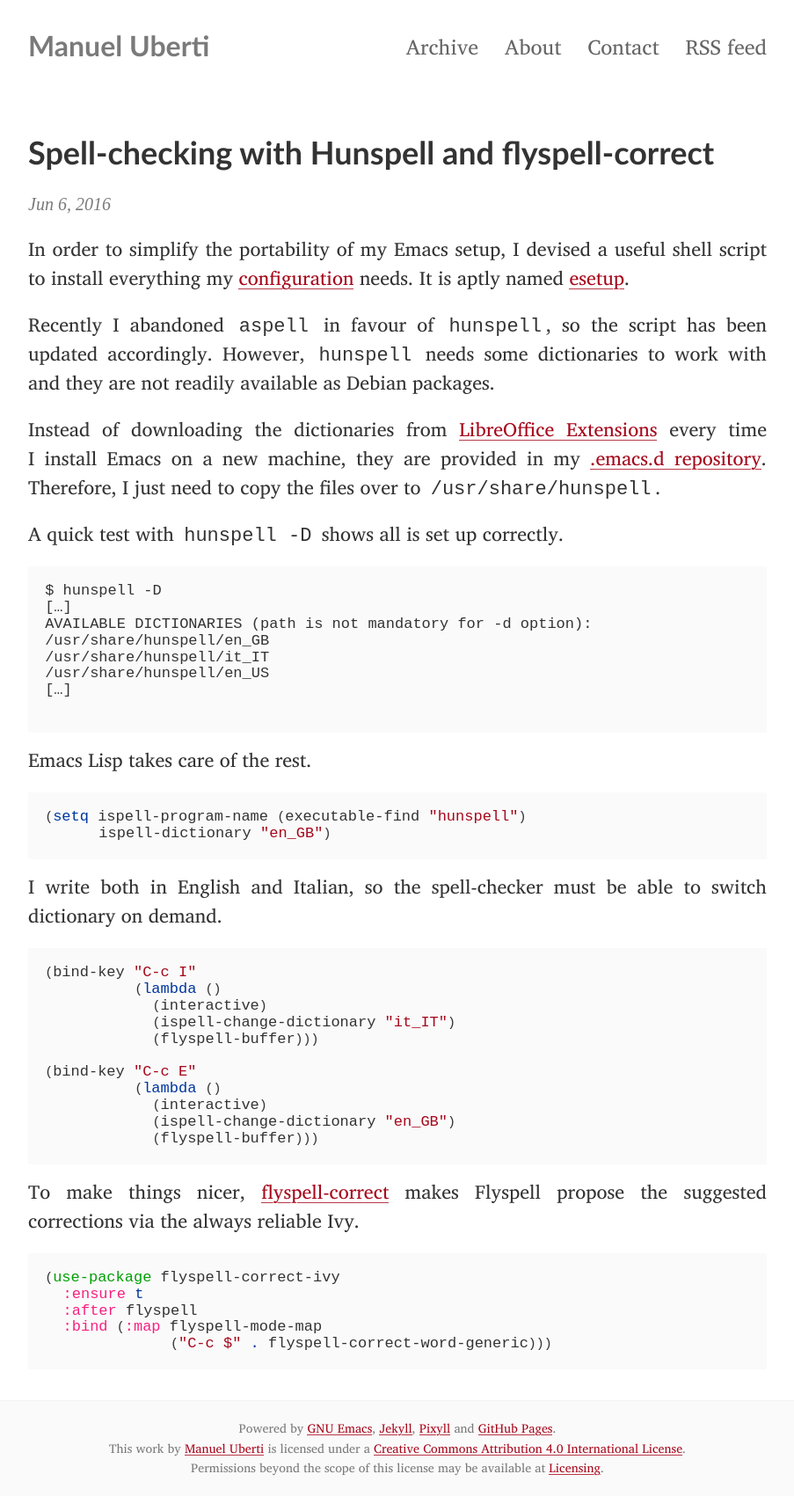
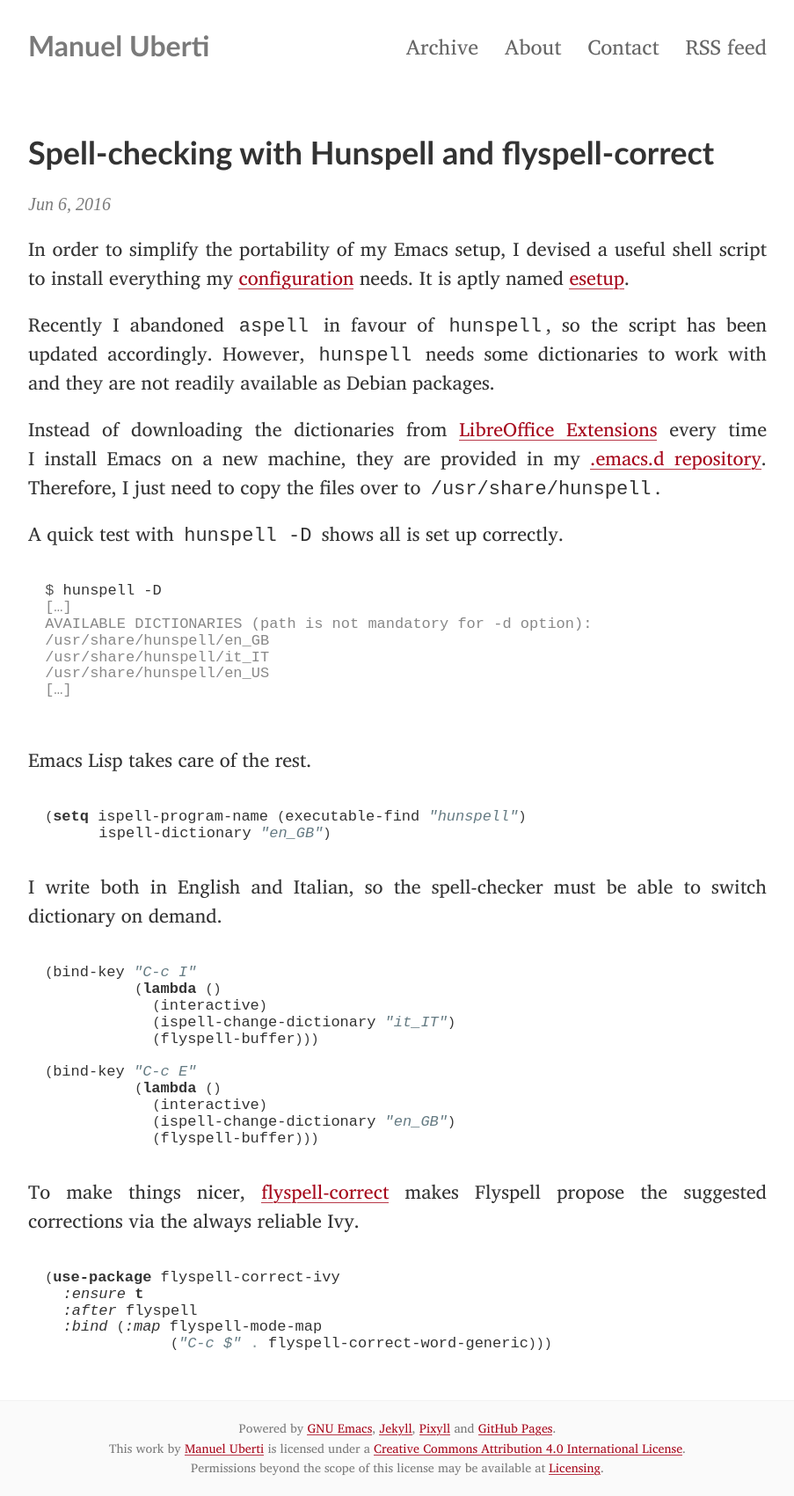
Before and after one commit to manuel-uberti/manuel-uberti.github.io, a Jekyll site: the page built from _posts/2016-06-06-spellchecksetup.md, in a window 1280 px wide. Shown: the whole page at 88% size, without its empty margins (188-1091 px from the left). Built offline with Jekyll 4.4.1, drawn with Linux system fonts in a browser that asks for light colours; some web fonts are replaced.

Commit message:
Try a monochrome syntax highlight

```diff
--- /dev/null
+++ b/_sass/basscss/_palette.scss
@@ -0,0 +1,17 @@
+// Color definitions for solarized
+$base03:    #002b36;
+$base02:    #073642;
+$base01:    #586e75;
+$base00:    #657b83;
+$base0:     #839496;
+$base1:     #93a1a1;
+$base2:     #eee8d5;
+$base3:     #fdf6e3;
+$yellow:    #b58900;
+$orange:    #cb4b16;
+$red:       #dc322f;
+$magenta:   #d33682;
+$violet:    #6c71c4;
+$blue:      #268bd2;
+$cyan:      #2aa198;
+$green:     #859900;
--- a/_sass/basscss/_syntax-highlighting.scss
+++ b/_sass/basscss/_syntax-highlighting.scss
@@ -1,119 +1,76 @@
+/**
+ * Syntax highlighting styles
+ */
+$grey-color:       #839496;
+$grey-color-light: #93a1a1;
+$grey-color-dark:  #657b83;
+$text-color:       #333;
+
 .highlight {
-  -webkit-text-size-adjust: none;
+  background: none;
+  @extend %vertical-rhythm !optional;
+
+  .highlighter-rouge & {
+    background: none;
+  }
+
+  .c     { color: $grey-color-light; font-style: italic } // Comment
+  .err   { color: #a61717; background-color: #e3d2d2 } // Error
+  .k     { font-weight: bold } // Keyword
+  .o     { color: $grey-color; font-weight: normal } // Operator
+  .cm    { color: $grey-color-light; font-style: italic } // Comment.Multiline
+  .cp    { color: $grey-color-light; font-style: italic; font-weight: bold } // Comment.Preproc
+  .c1    { color: $grey-color-light; font-style: italic } // Comment.Single
+  .cs    { color: $grey-color-light; font-weight: bold; font-style: italic } // Comment.Special
+  .gd    { color: $text-color; text-decoration: line-through; } // Generic.Deleted
+  .gd .x { color: $text-color; text-decoration: line-through; } // Generic.Deleted.Specific
+  .ge    { font-style: italic } // Generic.Emph
+  .gr    { color: #a00 } // Generic.Error
+  .gh    { color: #999 } // Generic.Heading
+  .gi    { color: #000; background-color: #dfd } // Generic.Inserted
+  .gi .x { color: #000; background-color: #afa } // Generic.Inserted.Specific
+  .go    { color: #888 } // Generic.Output
+  .gp    { color: #555 } // Generic.Prompt
+  .gs    { font-weight: bold } // Generic.Strong
+  .gu    { color: #aaa } // Generic.Subheading
+  .gt    { color: #a00 } // Generic.Traceback
+  .kc    { font-weight: bold } // Keyword.Constant
+  .kd    { font-weight: bold } // Keyword.Declaration
+  .kp    { font-weight: bold } // Keyword.Pseudo
+  .kr    { font-weight: bold } // Keyword.Reserved
+  .kt    { color: $text-color; font-weight: bold } // Keyword.Type
+  .m     { color: $text-color } // Literal.Number
+  .s     { color: $grey-color-dark; font-style: italic; } // Literal.String
+  .na    { color: $text-color } // Name.Attribute
+  .nb    { color: $text-color; font-weight: bold } // Name.Builtin
+  .nc    { color: $text-color; font-weight: bold } // Name.Class
+  .no    { color: $text-color; font-weight: bold } // Name.Constant
+  .ni    { color: $text-color; font-weight: normal } // Name.Entity
+  .ne    { color: $text-color; font-weight: normal } // Name.Exception
+  .nf    { color: $text-color; font-weight: normal } // Name.Function
+  .nn    { color: $text-color; font-weight: normal } // Name.Namespace
+  .nt    { color: $text-color; font-weight: normal } // Name.Tag
+  .nv    { color: $text-color; font-weight: normal } // Name.Variable
+  .ow    { font-weight: bold } // Operator.Word
+  .w     { color: $text-color } // Text.Whitespace
+  .mf    { color: $text-color } // Literal.Number.Float
+  .mh    { color: $text-color } // Literal.Number.Hex
+  .mi    { color: $text-color } // Literal.Number.Integer
+  .mo    { color: $text-color } // Literal.Number.Oct
+  .sb    { color: $grey-color-dark; font-style: italic } // Literal.String.Backtick
+  .sc    { color: $grey-color-dark; font-style: italic } // Literal.String.Char
+  .sd    { color: $grey-color-dark; font-style: italic } // Literal.String.Doc
+  .s2    { color: $grey-color-dark; font-style: italic } // Literal.String.Double
+  .se    { color: $grey-color-dark; font-style: italic } // Literal.String.Escape
+  .sh    { color: $grey-color-dark; font-style: italic } // Literal.String.Heredoc
+  .si    { color: $grey-color-dark; font-style: italic } // Literal.String.Interpol
+  .sx    { color: $grey-color-dark; font-style: italic } // Literal.String.Other
+  .sr    { color: $grey-color-dark; font-style: italic } // Literal.String.Regex
+  .s1    { color: $grey-color-dark; font-style: italic } // Literal.String.Single
+  .ss    { color: $text-color; font-style: italic } // Literal.String.Symbol
+  .bp    { color: #999 } // Name.Builtin.Pseudo
+  .vc    { color: $text-color } // Name.Variable.Class
+  .vg    { color: $text-color } // Name.Variable.Global
+  .vi    { color: $text-color } // Name.Variable.Instance
+  .il    { color: $text-color } // Literal.Number.Integer.Long
 }
-
-.highlight .c,
-.highlight .cs,
-.highlight .cm,
-.highlight .cp,
-.highlight .c1 {
-  color: $hljs-comment;
-  font-style: italic;
-}
-
-.highlight .k,
-.highlight .kc,
-.highlight .kd,
-.highlight .kn,
-.highlight .kr,
-.highlight .kt,
-.highlight .kp {
-  color: $hljs-keyword;
-}
-
-.highlight .na,
-.highlight .nb,
-.highlight .nc,
-.highlight .no,
-.highlight .nd,
-.highlight .ni,
-.highlight .ne,
-.highlight .nf,
-.highlight .nl,
-.highlight .nn,
-.highlight .nx {
-  color: $hljs-name;
-}
-
-.highlight .mi,
-.highlight .il {
-  color: $hljs-number;
-}
-
-.highlight .s,
-.highlight .sb,
-.highlight .sc,
-.highlight .sd,
-.highlight .s2,
-.highlight .s3,
-.highlight .sh,
-.highlight .si,
-.highlight .sx,
-.highlight .sr,
-.highlight .ss,
-.highlight .s1 {
-  color: $hljs-string;
-}
-
-.hljs-title,
-.hljs-id,
-.scss .hljs-preprocessor {
-  color: $hljs-title;
-  font-weight: bold;
-}
-
-.highlight .k {
-  font-weight: normal;
-}
-
-.highlight .nc,
-.highlight .no {
-  color: $hljs-type;
-}
-
-.highlight .o {
-  color: $hljs-tag;
-  font-weight: normal;
-}
-
-.highlight .nb {
-  color: $hljs-attribute;
-}
-
-.highlight .sr {
-  color: $hljs-regexp;
-}
-
-.highlight .ss {
-  color: $hljs-symbol;
-}
-
-.hljs-built_in {
-  color: $hljs-built-in;
-}
-
-.hljs-preprocessor,
-.hljs-pragma,
-.hljs-pi,
-.hljs-doctype,
-.hljs-shebang,
-.hljs-cdata {
-  color: $hljs-preprocessor;
-  font-weight: bold;
-}
-
-.hljs-deletion {
-  background: $hljs-deletion;
-}
-
-.hljs-addition {
-  background: $hljs-addition;
-}
-
-.diff .hljs-change {
-  background: $hljs-change;
-}
-
-.hljs-chunk {
-  color: $hljs-chunk;
-}
```
Also changed, not shown: 1 other file.
